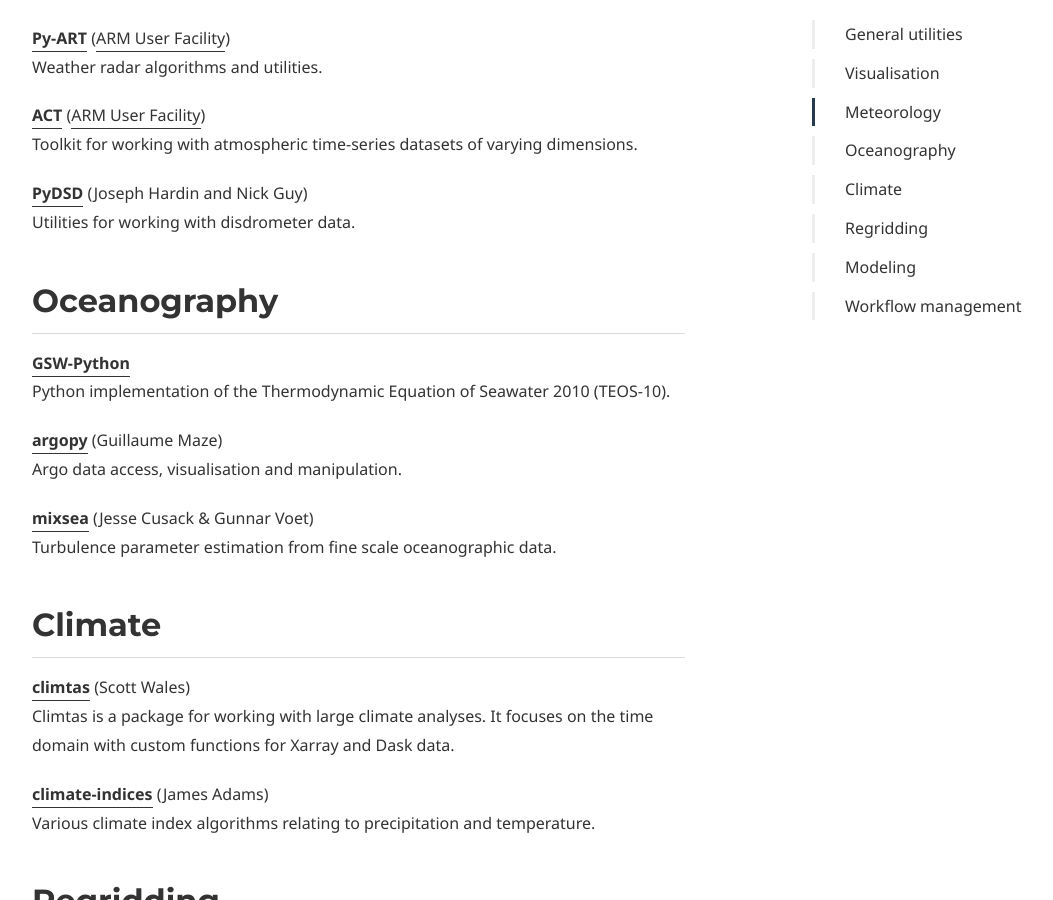
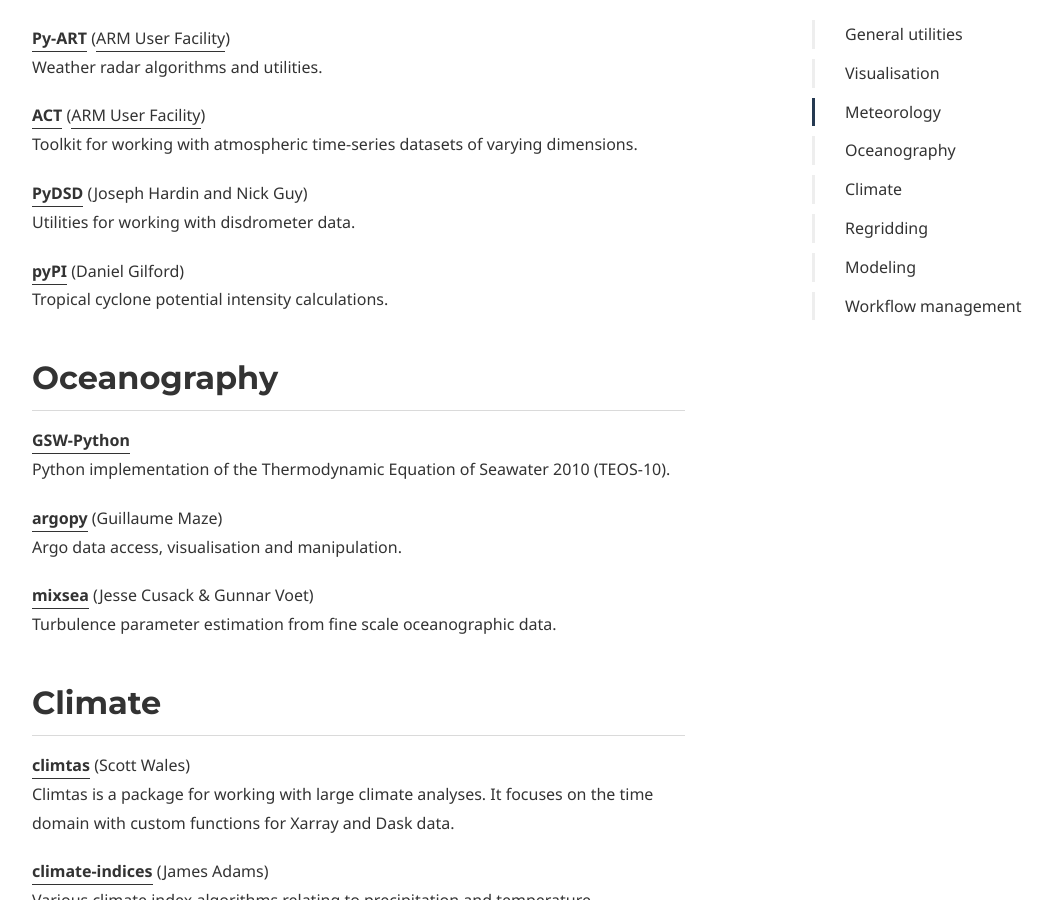
Before and after one commit to PyAOS/pyaos.github.io, a Jekyll site: the page built from packages.md, in a window 1280 px wide and 900 px high, scrolled down 2336 px. Shown: the whole window, without its empty margins (38-1091 px from the left). Built offline with Jekyll 4.4.1, drawn with Linux system fonts in a browser that asks for light colours; some web fonts are replaced.

Commit message:
Added pyPI

```diff
--- a/packages.md
+++ b/packages.md
@@ -91,6 +91,9 @@
 **[PyDSD](http://josephhardinee.github.io/PyDSD/)** (Joseph Hardin and Nick Guy)
 Utilities for working with disdrometer data.
 
+**[pyPI](https://github.com/dgilford/pyPI)** (Daniel Gilford)
+Tropical cyclone potential intensity calculations.
+
 ## Oceanography
 
 **[GSW-Python](https://teos-10.github.io/GSW-Python/)**
```
